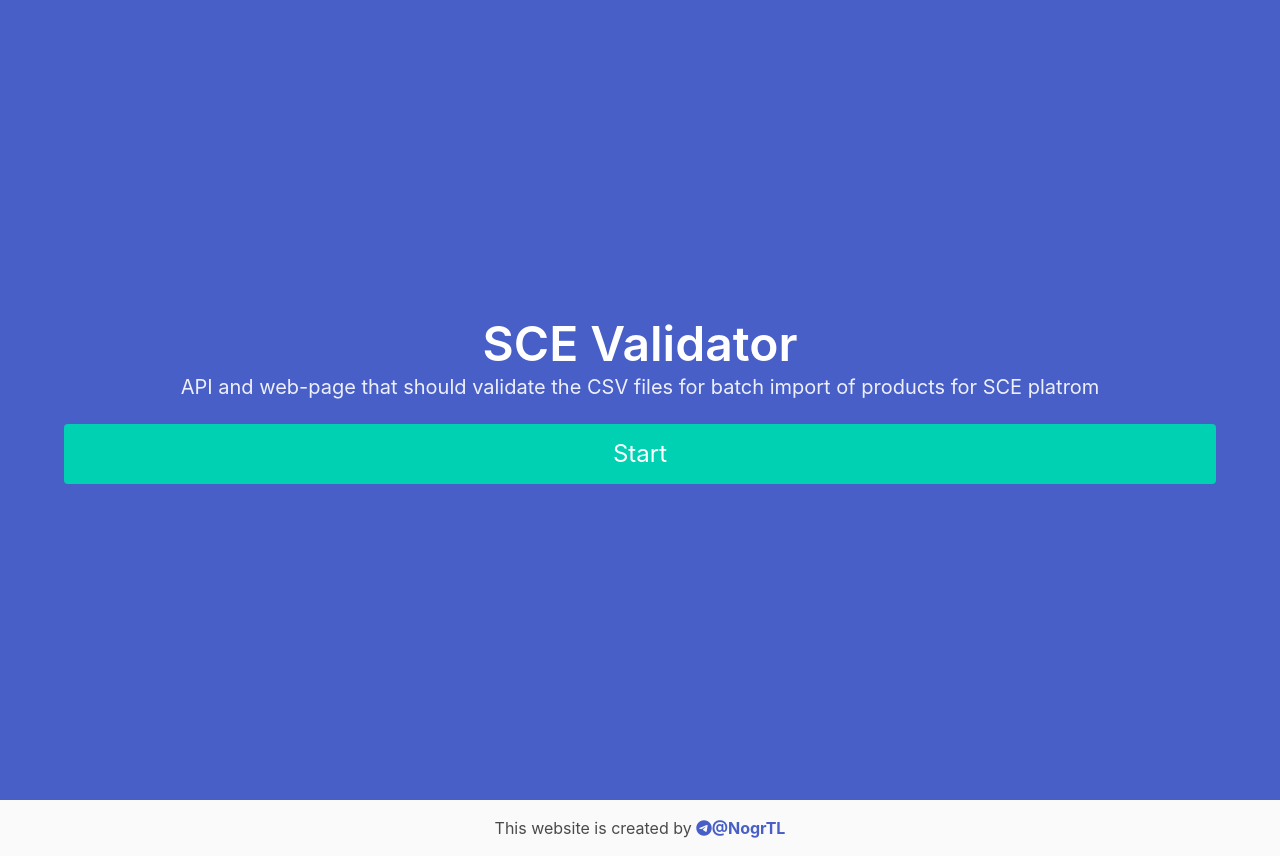
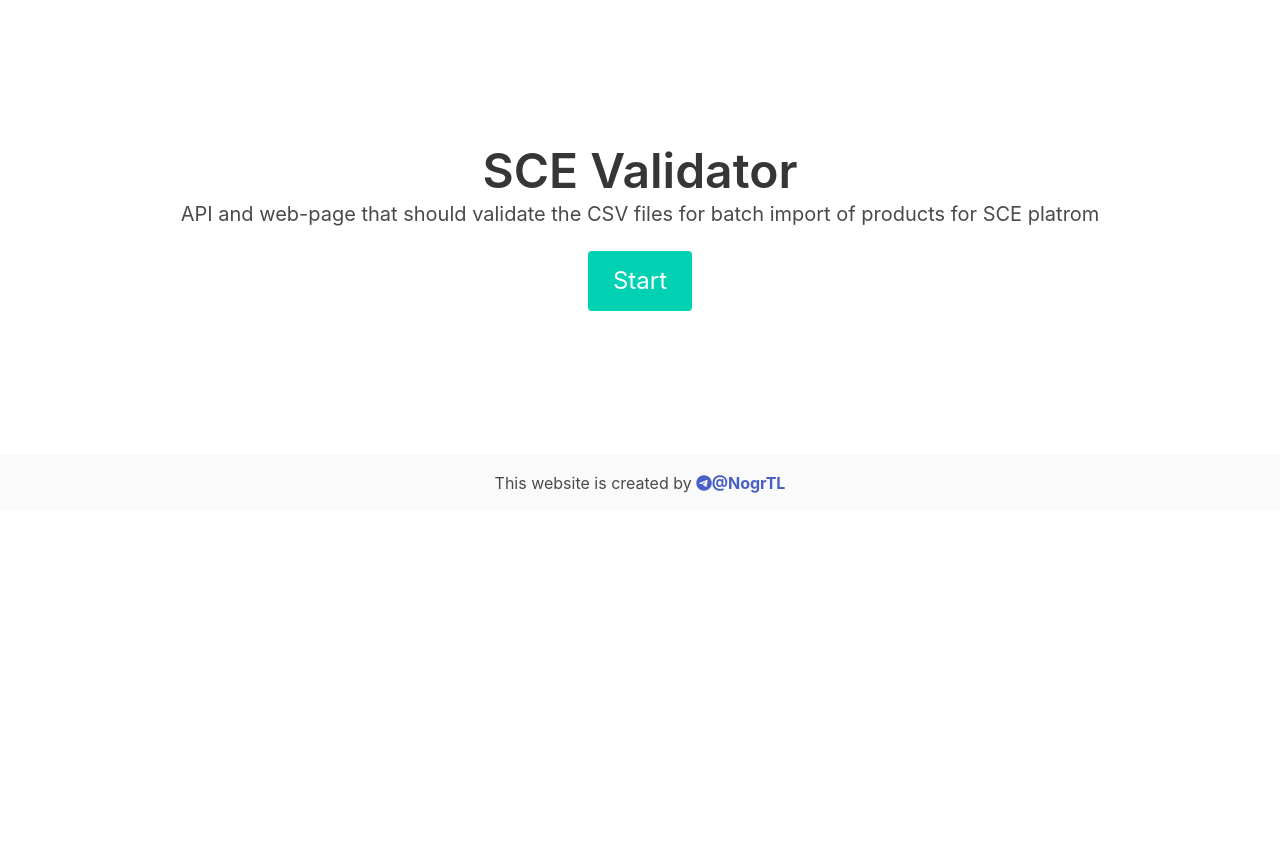
Before and after one commit to NogrTL/sce-validator, a Nuxt app: page / in a window 1280 px wide. After the commit the page ends 800 px from the top, so only its background shows below. Built offline with nearby package versions, Linux system fonts and the light colour scheme.

Commit message:
change landing

```diff
--- a/pages/index.vue
+++ b/pages/index.vue
@@ -1,5 +1,5 @@
 <template>
-  <section class="hero is-link is-fullheight">
+  <section class="hero is-medium">
     <div class="hero-body">
       <div class="container has-text-centered">
         <h1 class="title is-1">
@@ -10,10 +10,16 @@
         >
           API and web-page that should validate the CSV files for batch import of products for SCE platrom
         </h2>
-        <nuxt-link class="button is-primary is-large is-fullwidth" to="/parse">
+        <nuxt-link class="button is-primary is-large" to="/parse">
           Start
         </nuxt-link>
       </div>
     </div>
   </section>
 </template>
+
+<style lang="scss">
+.hero {
+  place-items: center center;
+}
+</style>
```
